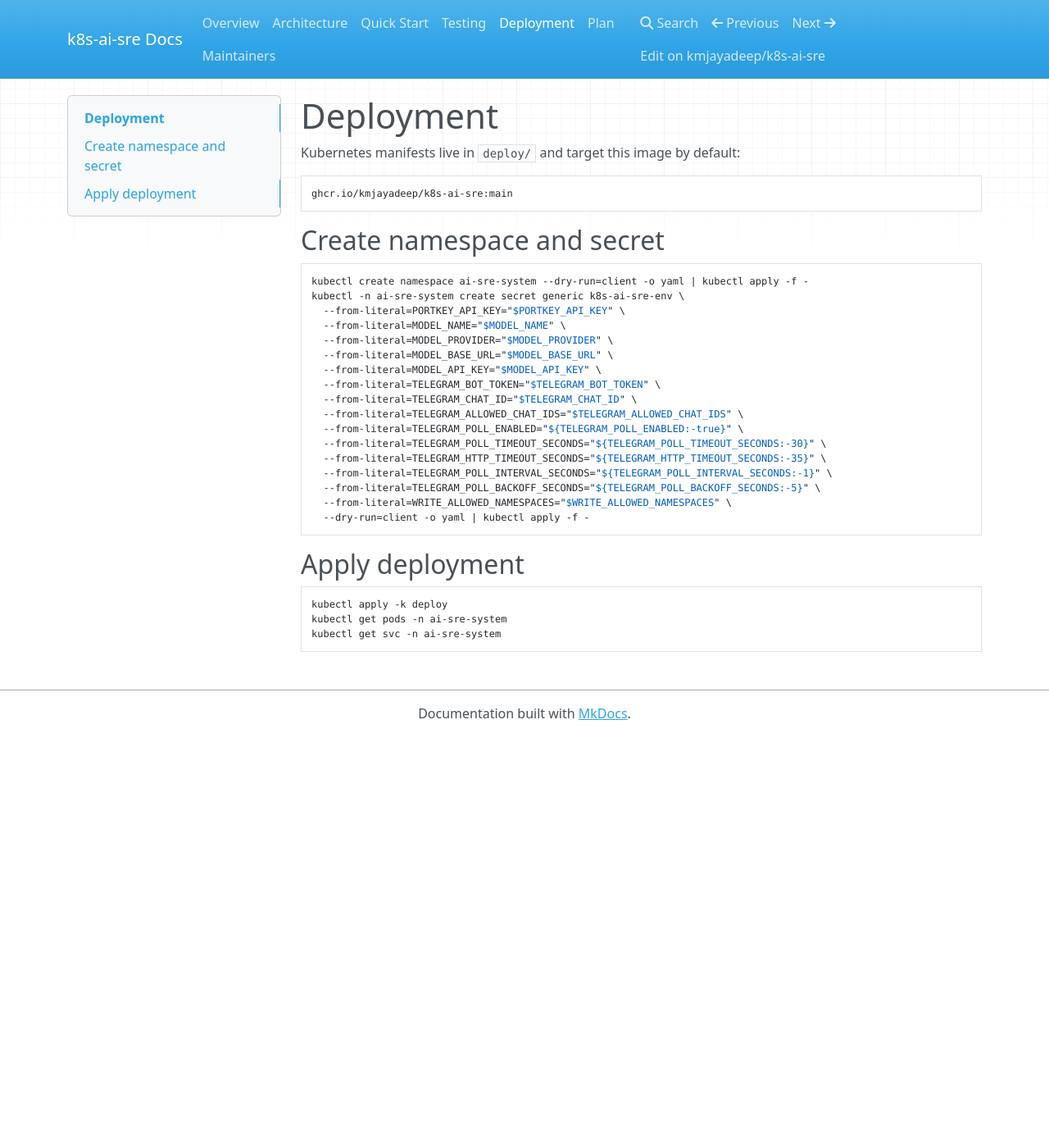
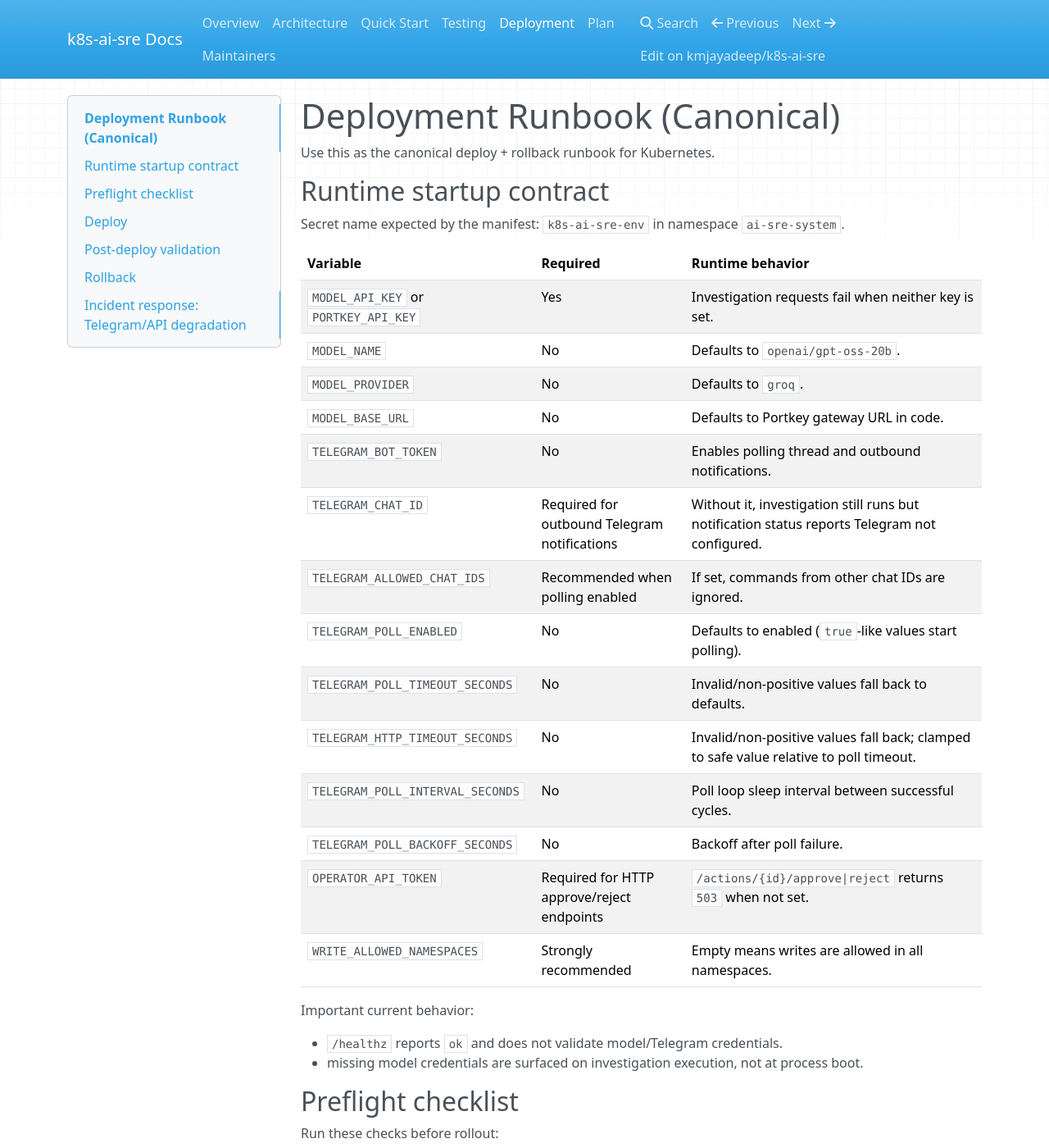
Before and after one commit to kmjayadeep/k8s-ai-sre, an MkDocs documentation site: the page built from docs/deployment.md, in a window 1280 px wide and 1400 px high. Shown: the whole window at 82% size. Built offline with MkDocs 1.6.1, drawn with Linux system fonts in a browser that asks for light colours; nearby versions of some CDN libraries; some of the changed text lies outside the part shown.

Commit message:
docs: add canonical deploy/rollback runbook
Co-Authored-By: Paperclip <noreply@paperclip.ing>

````diff
--- a/docs/deployment.md
+++ b/docs/deployment.md
@@ -1,12 +1,60 @@
-# Deployment
+# Deployment Runbook (Canonical)
 
-Kubernetes manifests live in `deploy/` and target this image by default:
+Use this as the canonical deploy + rollback runbook for Kubernetes.
+
+## Runtime startup contract
+
+Secret name expected by the manifest: `k8s-ai-sre-env` in namespace `ai-sre-system`.
+
+| Variable | Required | Runtime behavior |
+| --- | --- | --- |
+| `MODEL_API_KEY` or `PORTKEY_API_KEY` | Yes | Investigation requests fail when neither key is set. |
+| `MODEL_NAME` | No | Defaults to `openai/gpt-oss-20b`. |
+| `MODEL_PROVIDER` | No | Defaults to `groq`. |
+| `MODEL_BASE_URL` | No | Defaults to Portkey gateway URL in code. |
+| `TELEGRAM_BOT_TOKEN` | No | Enables polling thread and outbound notifications. |
+| `TELEGRAM_CHAT_ID` | Required for outbound Telegram notifications | Without it, investigation still runs but notification status reports Telegram not configured. |
+| `TELEGRAM_ALLOWED_CHAT_IDS` | Recommended when polling enabled | If set, commands from other chat IDs are ignored. |
+| `TELEGRAM_POLL_ENABLED` | No | Defaults to enabled (`true`-like values start polling). |
+| `TELEGRAM_POLL_TIMEOUT_SECONDS` | No | Invalid/non-positive values fall back to defaults. |
+| `TELEGRAM_HTTP_TIMEOUT_SECONDS` | No | Invalid/non-positive values fall back; clamped to safe value relative to poll timeout. |
+| `TELEGRAM_POLL_INTERVAL_SECONDS` | No | Poll loop sleep interval between successful cycles. |
+| `TELEGRAM_POLL_BACKOFF_SECONDS` | No | Backoff after poll failure. |
+| `OPERATOR_API_TOKEN` | Required for HTTP approve/reject endpoints | `/actions/{id}/approve|reject` returns `503` when not set. |
+| `WRITE_ALLOWED_NAMESPACES` | Strongly recommended | Empty means writes are allowed in all namespaces. |
+
+Important current behavior:
+
+- `/healthz` reports `ok` and does not validate model/Telegram credentials.
+- missing model credentials are surfaced on investigation execution, not at process boot.
+
+## Preflight checklist
+
+Run these checks before rollout:
+
+```bash
+kubectl config current-context
+kubectl get ns ai-sre-system
+kubectl -n ai-sre-system get sa k8s-ai-sre
+kubectl -n ai-sre-system get secret k8s-ai-sre-env -o yaml
+```
+
+Confirm the secret includes at least:
+
+- one of `MODEL_API_KEY` or `PORTKEY_API_KEY`
+- `WRITE_ALLOWED_NAMESPACES` (non-empty in production-like environments)
+- `TELEGRAM_BOT_TOKEN` + `TELEGRAM_CHAT_ID` if chat notifications are expected
+- `OPERATOR_API_TOKEN` if HTTP approval endpoints are used for automation
+
+## Deploy
+
+Kubernetes manifests live in `deploy/` and default image is:
 
 ```text
 ghcr.io/kmjayadeep/k8s-ai-sre:main
 ```
 
-## Create namespace and secret
+Create namespace and secret (idempotent):
 
 ```bash
 kubectl create namespace ai-sre-system --dry-run=client -o yaml | kubectl apply -f -
@@ -24,14 +72,83 @@
   --from-literal=TELEGRAM_HTTP_TIMEOUT_SECONDS="${TELEGRAM_HTTP_TIMEOUT_SECONDS:-35}" \
   --from-literal=TELEGRAM_POLL_INTERVAL_SECONDS="${TELEGRAM_POLL_INTERVAL_SECONDS:-1}" \
   --from-literal=TELEGRAM_POLL_BACKOFF_SECONDS="${TELEGRAM_POLL_BACKOFF_SECONDS:-5}" \
+  --from-literal=OPERATOR_API_TOKEN="$OPERATOR_API_TOKEN" \
   --from-literal=WRITE_ALLOWED_NAMESPACES="$WRITE_ALLOWED_NAMESPACES" \
   --dry-run=client -o yaml | kubectl apply -f -
 ```
 
-## Apply deployment
+Apply manifests and wait for readiness:
 
 ```bash
 kubectl apply -k deploy
-kubectl get pods -n ai-sre-system
-kubectl get svc -n ai-sre-system
+kubectl -n ai-sre-system rollout status deployment/k8s-ai-sre
+kubectl -n ai-sre-system get pods,svc
 ```
+
+## Post-deploy validation
+
+```bash
+kubectl -n ai-sre-system port-forward svc/k8s-ai-sre 18080:80
+curl -fsS http://127.0.0.1:18080/healthz
+```
+
+If model credentials are present, run a smoke investigation:
+
+```bash
+curl -X POST http://127.0.0.1:18080/investigate \
+  -H 'Content-Type: application/json' \
+  -d '{"kind":"deployment","namespace":"ai-sre-demo","name":"bad-deploy"}'
+```
+
+## Rollback
+
+Preferred rollback (explicit known-good image):
+
+```bash
+kubectl -n ai-sre-system set image deployment/k8s-ai-sre app=ghcr.io/kmjayadeep/k8s-ai-sre:<known-good-tag-or-digest>
+kubectl -n ai-sre-system rollout status deployment/k8s-ai-sre
+```
+
+Emergency rollback (previous ReplicaSet):
+
+```bash
+kubectl -n ai-sre-system rollout undo deployment/k8s-ai-sre
+kubectl -n ai-sre-system rollout status deployment/k8s-ai-sre
+```
+
+After rollback, repeat `/healthz` and one investigation smoke check.
+
+## Incident response: Telegram/API degradation
+
+### Telegram degradation
+
+Symptoms:
+
+- investigation responses include `notification_status` failures
+- logs show repeated `telegram_poll_loop_failed`
+- commands are ignored from unexpected chats when allow-list is configured
+
+Response:
+
+1. check bot token/chat id/allowed chat ids in `k8s-ai-sre-env`
+2. check for competing bot consumers (`HTTP Error 409: Conflict` in logs)
+3. if chat path is degraded, continue operator approvals through HTTP token path
+4. after fix, verify with `/status <incident-id>` and `/approve <action-id>` from an allowed chat
+
+### API degradation
+
+Symptoms:
+
+- `/healthz` not reachable through service/port-forward
+- `/investigate` or webhook endpoints failing
+- HTTP approve/reject returns `503` (`OPERATOR_API_TOKEN` missing)
+
+Response:
+
+1. inspect workload and events:
+   - `kubectl -n ai-sre-system get pods`
+   - `kubectl -n ai-sre-system describe pod <pod-name>`
+   - `kubectl -n ai-sre-system logs deploy/k8s-ai-sre --tail=200`
+2. confirm secret keys still present and non-empty (`k8s-ai-sre-env`)
+3. if regression is tied to new image/config, execute rollback steps above
+4. re-run `/healthz` and investigation smoke test before restoring traffic
````
Also changed, not shown: README.md (+1 -0 lines), docs/index.md (+1 -0 lines).
